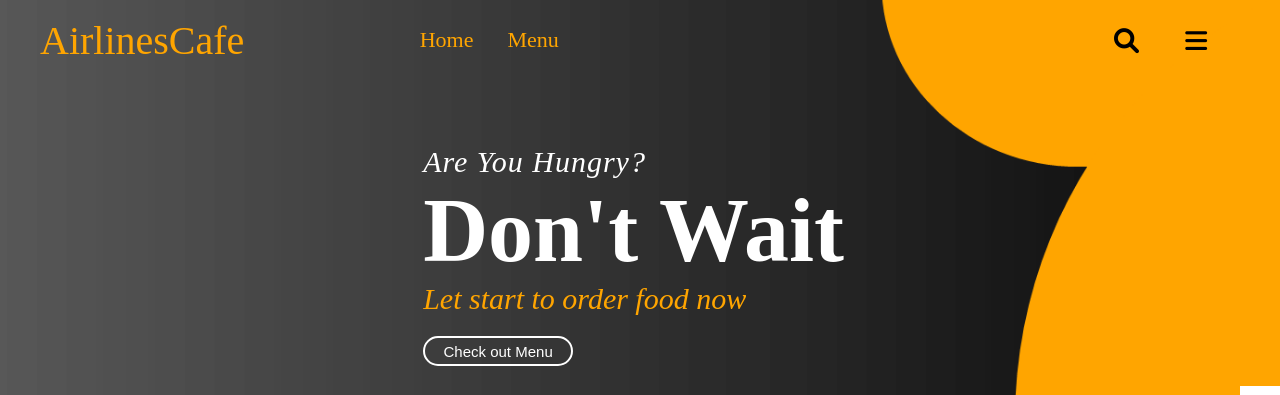
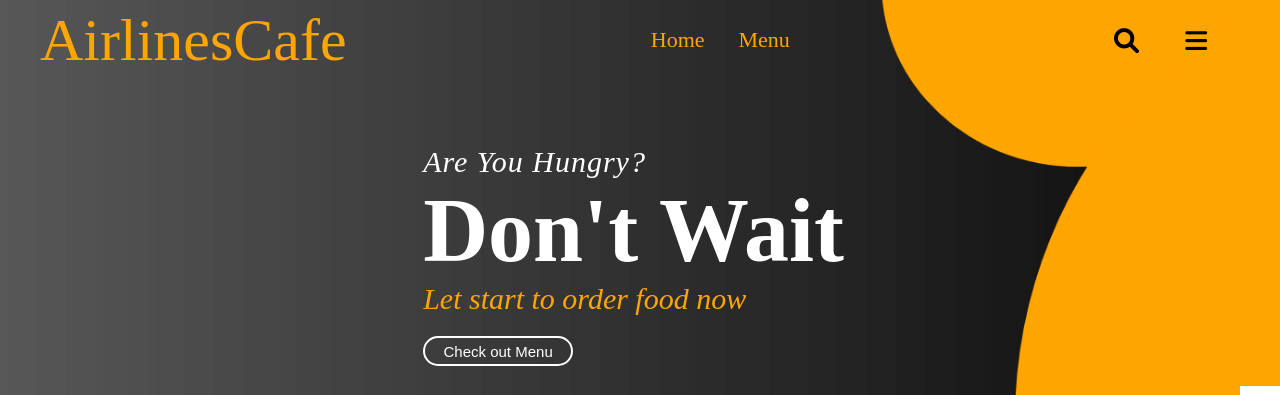
Before and after one commit to AirlinesCafe/restaurant-menu, a plain HTML site: page index.html in a window 1280 px wide. Shown: the top 395 px of the page. Drawn offline with Linux system fonts and the light colour scheme.

Commit message:
Update style.css

```diff
--- a/style.css
+++ b/style.css
@@ -17,12 +17,12 @@ body{
     padding:0px 40px;
 }
 .logo{
-    font-size: 40px;
+    font-size: 60px;
     color:orange;
 }
 .nav{
     position: relative;
-    left:-180px;
+    center:-180px;
 }
 
 a{
```
